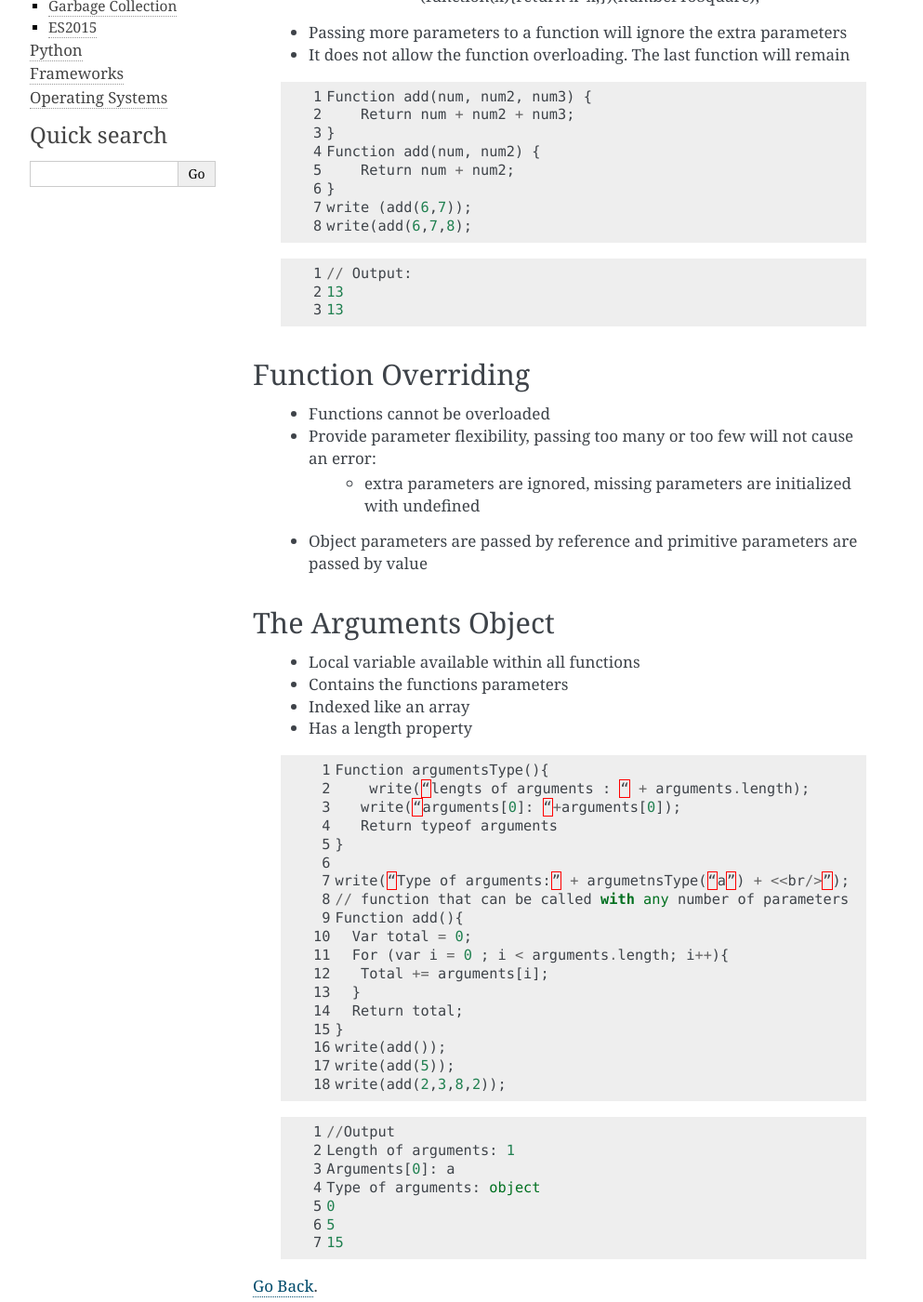
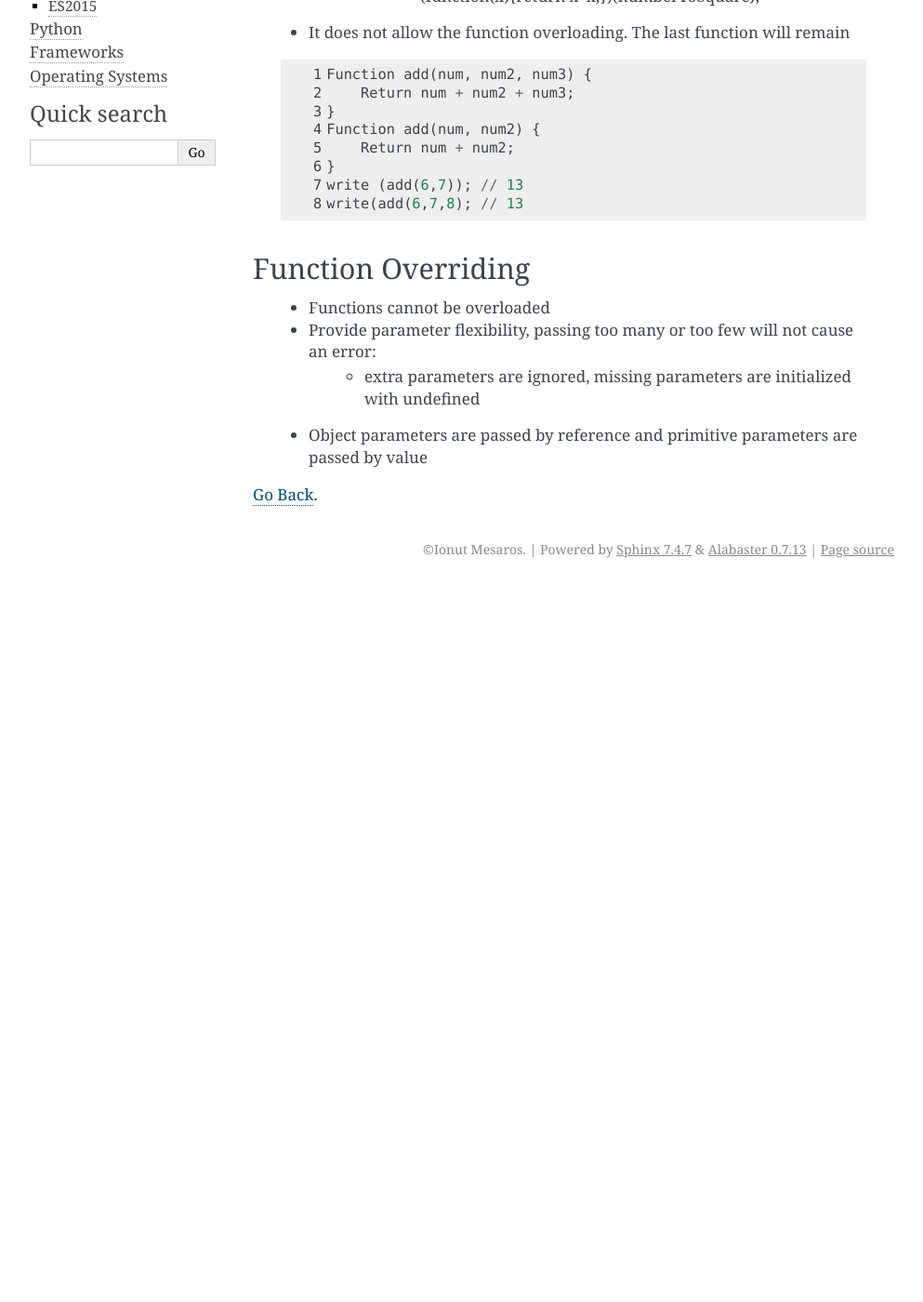
Before and after one commit to Ionuc/books_summaries, a Sphinx documentation site: the page built from sphinx/source/javascript/functions/general.rst, in a window 1280 px wide and 1400 px high, scrolled down 505 px. Shown: the whole window at 93% size, without its empty margins (148-1141 px from the left). Built offline with Sphinx 7.4.7, drawn with Linux system fonts in a browser that asks for light colours; after the commit the page ends 1135 px from its top, so only the background shows below that.

Commit message:
Reorder the javacript function part

```diff
--- a/sphinx/source/javascript/closure.rst
+++ b/sphinx/source/javascript/functions/closure.rst
@@ -31,4 +31,4 @@ Closure
        //Output:
        abc
 
-:ref:`Go Back <javascript-label>`.
+:ref:`Go Back <javascript-functions-label>`.
--- a/sphinx/source/javascript/functions.rst
+++ b/sphinx/source/javascript/functions/general.rst
@@ -16,7 +16,6 @@ Functions
             - It debug mode there will be no name on the stack trace
         - Anonymous and immediately invoked:
             - (function(x){return x*x;})(numberToSquare);
-    - Passing more parameters to a function will ignore the extra parameters
     - It does not allow the function overloading. The last function will remain
 
     .. code-block:: python
@@ -28,16 +27,8 @@ Functions
        Function add(num, num2) {
            Return num + num2;
        }
-       write (add(6,7));
-       write(add(6,7,8);
-
-
-    .. code-block:: python
-       :linenos:
-
-       // Output:
-       13
-       13
+       write (add(6,7)); // 13
+       write(add(6,7,8); // 13
 
 Function Overriding
 -------------------
@@ -46,46 +37,4 @@ Function Overriding
         - extra parameters are ignored, missing parameters are initialized with undefined
     - Object parameters are passed by reference and primitive parameters are passed by value
 
-The Arguments Object
---------------------
-    - Local variable available within all functions
-    - Contains the functions parameters
-    - Indexed like an array
-    - Has a length property
-
-    .. code-block:: python
-       :linenos:
-
-       Function argumentsType(){
-           write(“lengts of arguments : “ + arguments.length);
-          write(“arguments[0]: “+arguments[0]);
-          Return typeof arguments
-       }
-
-       write(“Type of arguments:” + argumetnsType(“a”) + <<br/>”);
-       // function that can be called with any number of parameters
-       Function add(){
-         Var total = 0;
-         For (var i = 0 ; i < arguments.length; i++){
-          Total += arguments[i];
-         }
-         Return total;
-       }
-       write(add());
-       write(add(5));
-       write(add(2,3,8,2));
-
-
-    .. code-block:: python
-       :linenos:
-
-       //Output
-       Length of arguments: 1
-       Arguments[0]: a
-       Type of arguments: object
-       0
-       5
-       15
-
-
-:ref:`Go Back <javascript-label>`.
+:ref:`Go Back <javascript-functions-label>`.
--- a/sphinx/source/javascript/index.rst
+++ b/sphinx/source/javascript/index.rst
@@ -9,9 +9,8 @@ Javascript
 
     types/index.rst
     general.rst
-    closure.rst
     error-handling.rst
-    functions.rst
+    functions/index.rst
     this.rst
     engine/index.rst
     gc.rst
--- a/sphinx/source/javascript/types/objects/index.rst
+++ b/sphinx/source/javascript/types/objects/index.rst
@@ -11,5 +11,6 @@ Objects
     array.rst
     date.rst
     iterable.rst
+    map-set.rst
 
 :ref:`Go Back <javascript-types-label>`.
```
Also changed, not shown: other parts of sphinx/source/javascript/functions/closure.rst (+1 -1 lines), other parts of sphinx/source/javascript/functions/general.rst (+1 -1 lines), sphinx/source/javascript/functions/index.rst (added, +15 -0 lines), sphinx/source/javascript/functions/rest-parameters-and-spread.rst (added, +92 -0 lines), sphinx/source/javascript/types/objects/map-set.rst (added, +185 -0 lines).
